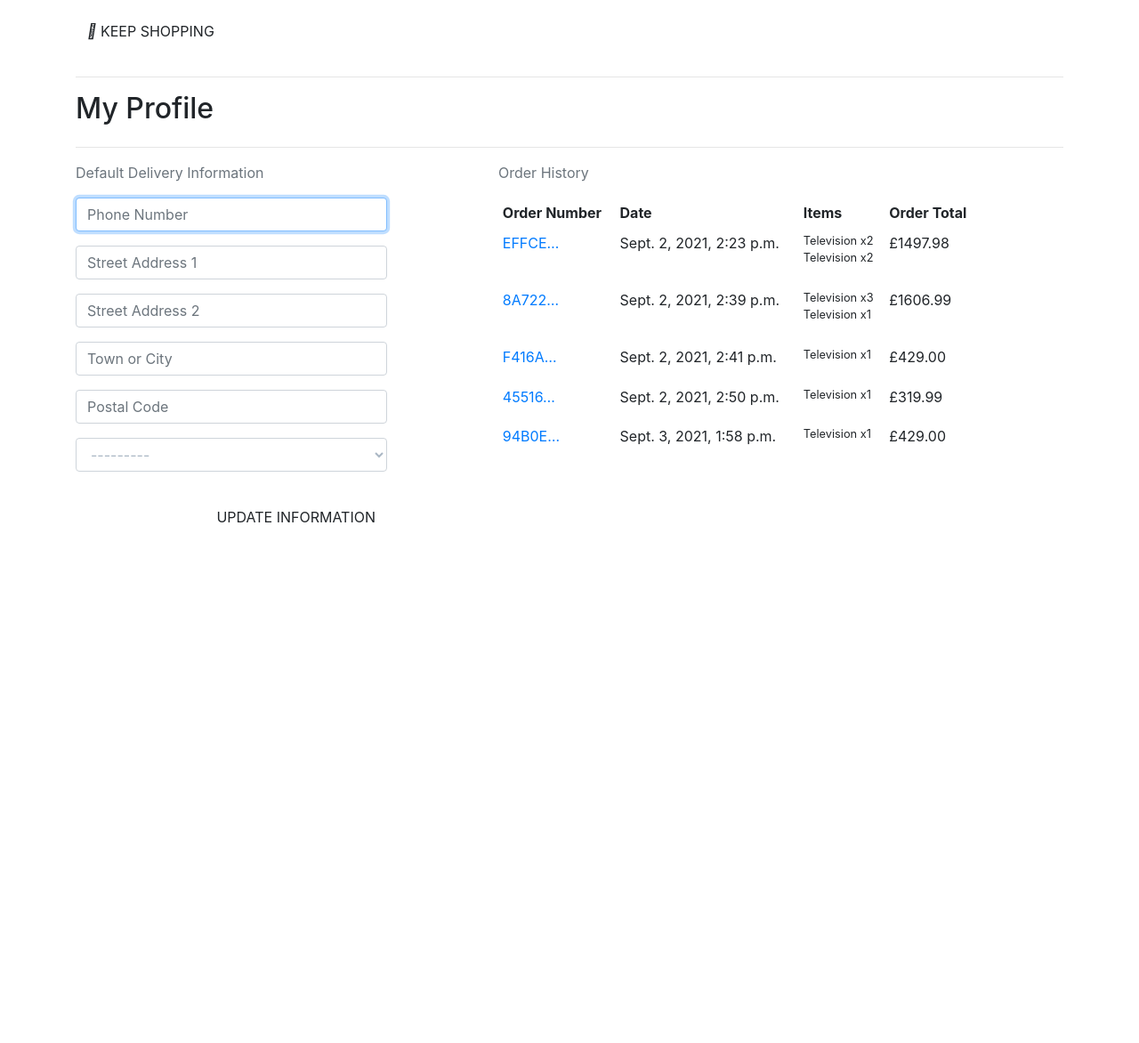
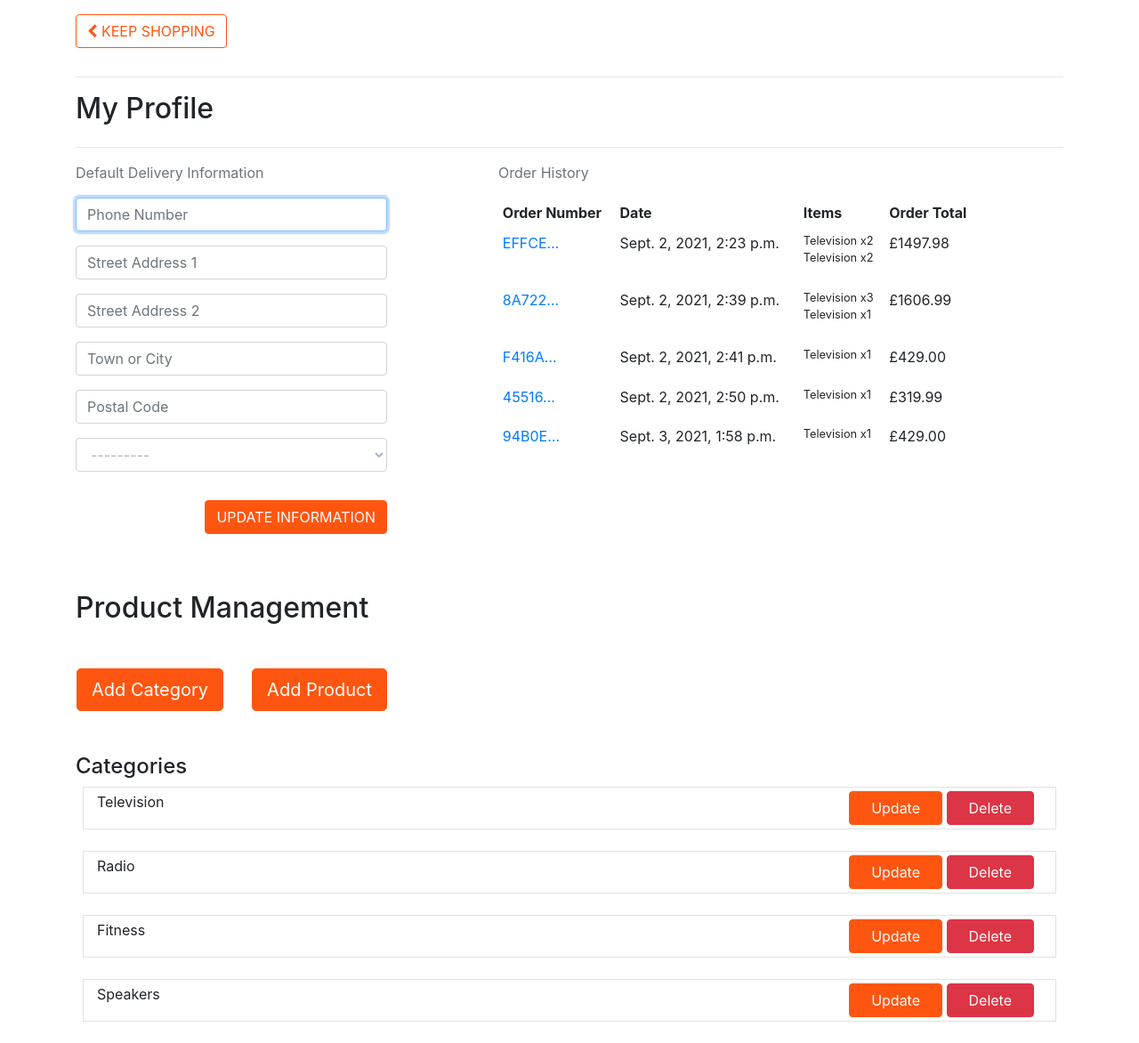
Before and after one commit to johnnyferns14/milestone4-gadget-online, a Django app: template useraccount/templates/useraccount/profiles.html in a window 1280 px wide. Shown: the part 56-1228 px from the top of the page at 89% size. Before the commit the page ends 643 px from the top, so only its background shows below. Run offline with Django 3.2, Linux system fonts and the light colour scheme; the template is opened without the code that fills it: values that come from a table or form of the project are taken from there, others are empty; a user stored in the database is signed in; data comes from the database, SQL or seed files in the repository; some libraries are stand-ins or nearby versions; some web fonts are replaced.

Commit message:
Profile template updated

```diff
--- a/useraccount/templates/useraccount/profiles.html
+++ b/useraccount/templates/useraccount/profiles.html
@@ -6,9 +6,9 @@
     <div class="container">
         <div class="row">
             <div class="col">
-                <a href="{% url 'view_product' %}" class="btn shopping-btn my-3">
+                <a href="{% url 'view_product' %}" class="btn btn-orange-border my-3">
                     <span class="icon">
-                        <i class="fas fa-chevron-left"></i>
+                        <i class="fa fa-chevron-left"></i>
                     </span>
                     <span class="text-uppercase">Keep Shopping</span>
                 </a>
@@ -28,7 +28,7 @@
                 <form class="mt-3" action="{% url 'profile' %}" method="POST" id="profile-update-form">
                     {% csrf_token %}
                     {{ form|crispy }}
-                    <button class="btn shopping-btn my-3 text-uppercase float-right">Update Information</button>
+                    <button class="btn btn-orange my-3 text-uppercase float-right">Update Information</button>
                 </form>
 
             </div>
@@ -73,6 +73,32 @@
             </div>
         </div>
     </div>
+
+    {% if request.user.is_authenticated  %}
+        <div class="container">
+            <h2 class="mt-5 mb-2" >Product Management</h2>
+            <div class="row my-5">
+                <a class="btn btn-orange btn-lg mx-3" href="{% url 'add_category' %}"> Add Category</a>
+                <a class="btn btn-orange btn-lg mx-3" href="{% url 'add_product' %}"> Add Product</a>
+            </div>
+
+            <h4 class="mb-2">Categories</h4>
+            {% for category in categories %}
+                <div class="row border mb-4 mx-2">
+                    <div class="col-md-2 col-sm-2 py-1" >
+                    {{ category.name }}
+                    </div>
+                    <div class=" col-md-10 col-sm-10 py-1 px-4 text-right">
+                        <a class="btn btn-orange px-4" href="{% url 'update_category' category.id %}">Update</a>
+                        <a class="btn btn-danger px-4" href="{% url 'delete_category' category.id %}">Delete</a>
+                    </div>
+                </div>
+
+            {% endfor %}
+
+        </div>
+    {% endif %}
+
 {% endblock %}
 
 {% block postloadjs %}
```
Also changed, not shown: useraccount/views.py (+17 -8 lines), README.md.
